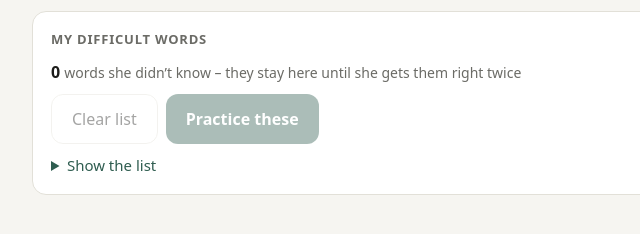
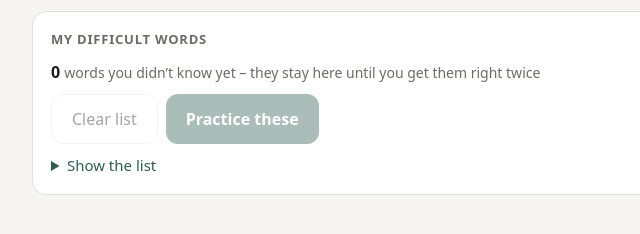
Before and after one commit to kedded/azimzade, a plain HTML site: page index.html in a window 1280 px wide. Shown: the part 702-936 px from the top of the page, 244-884 px from the left. Drawn offline with Linux system fonts and the light colour scheme.

Commit message:
Add files via upload
Made some changes

```diff
--- a/index.html
+++ b/index.html
@@ -129,7 +129,7 @@ details summary{cursor:pointer;color:var(--accent);margin-top:10px;font-size:15p
   <div class="panel">
     <h2>My difficult words</h2>
     <div class="top">
-      <div><b id="hardCount">0</b> <span class="meta">words she didn’t know – they stay here until she gets them right twice</span></div>
+      <div><b id="hardCount">0</b> <span class="meta">words you didn’t know yet – they stay here until you get them right twice</span></div>
       <div style="display:flex;gap:8px">
         <button class="btn ghost" id="hardClear">Clear list</button>
         <button class="btn" id="hardBtn">Practice these</button>
```
